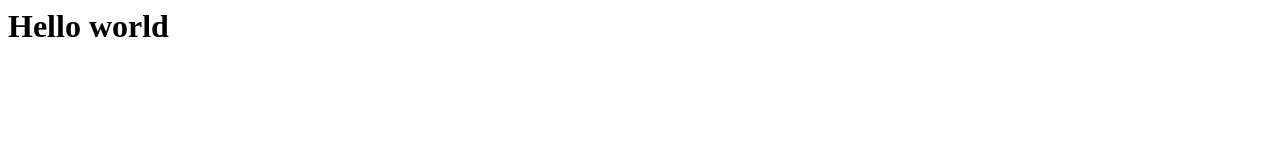
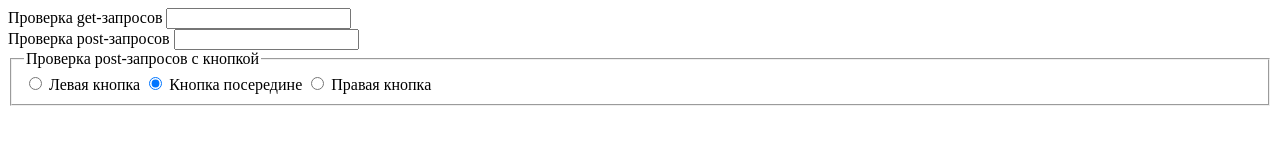
Before and after one commit to homanmurray/homanmurray.github.io, a plain HTML site: page index.html in a window 1280 px wide. Drawn offline with Linux system fonts and the light colour scheme.

Commit message:
Update index.html

```diff
--- a/index.html
+++ b/index.html
@@ -1,2 +1,48 @@
-<h1>Hello world<h1>
-<noscript>pls en js</noscript>
+<!DOCTYPE html>
+<html lang="en">
+<head>
+    <meta charset="UTF-8">
+    <meta http-equiv="X-UA-Compatible" content="IE=edge">
+    <meta name="viewport" content="width=device-width, initial-scale=1.0">
+    <title>Пример загруженной формы</title>
+</head>
+<body>
+    <main>
+        <section class="formList">
+            <div class="firstQuestion--getRequest">
+                <form action="" method="get">
+                    <label for="getReuestName">Проверка get-запросов
+                        <input type="text" name="">
+                    </label>
+                </form>
+            </div>
+            <div class="secondQuestion--postRequest">
+                <form action="" method="post">
+                    <label for="postRequestName">Проверка post-запросов
+                        <input type="text" name="" id="">
+                    </label>
+                </form>
+            </div>
+            <div class="thirdQuestion--postRequest">
+                <form action="" method="post">
+                    <fieldset>
+                        <legend>Проверка post-запросов с кнопкой</legend>
+                        <label for="">
+                            <input type="radio" name="level" id="">
+                            Левая кнопка
+                        </label>
+                        <label for="">
+                            <input type="radio" name="level" id="" checked>
+                            Кнопка посередине
+                        </label>
+                        <label for="">
+                            <input type="radio" name="level" id="">
+                            Правая кнопка
+                        </label>
+                    </fieldset>
+                </form>
+            </div>
+        </section>
+    </main>
+</body>
+</html>
```
